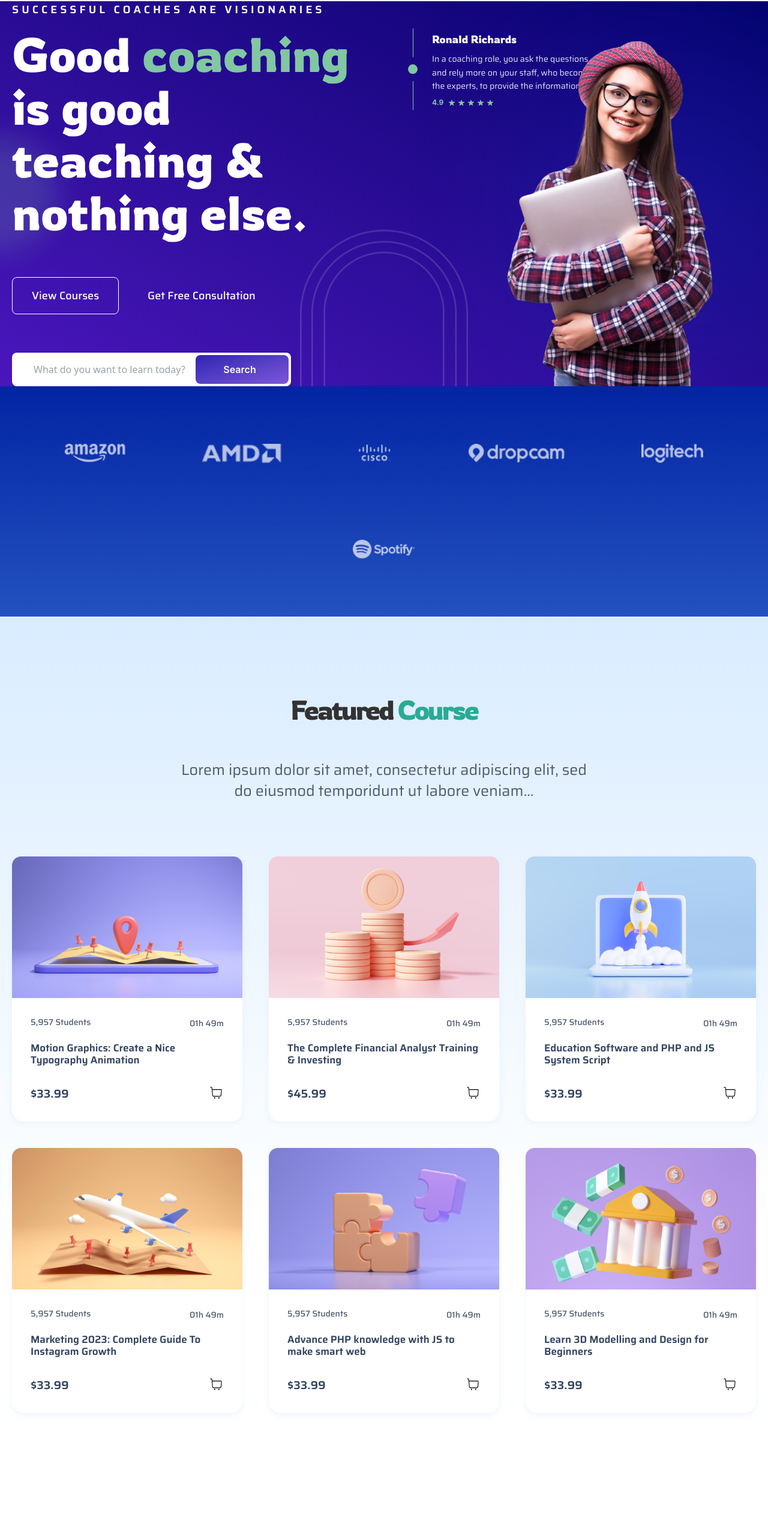
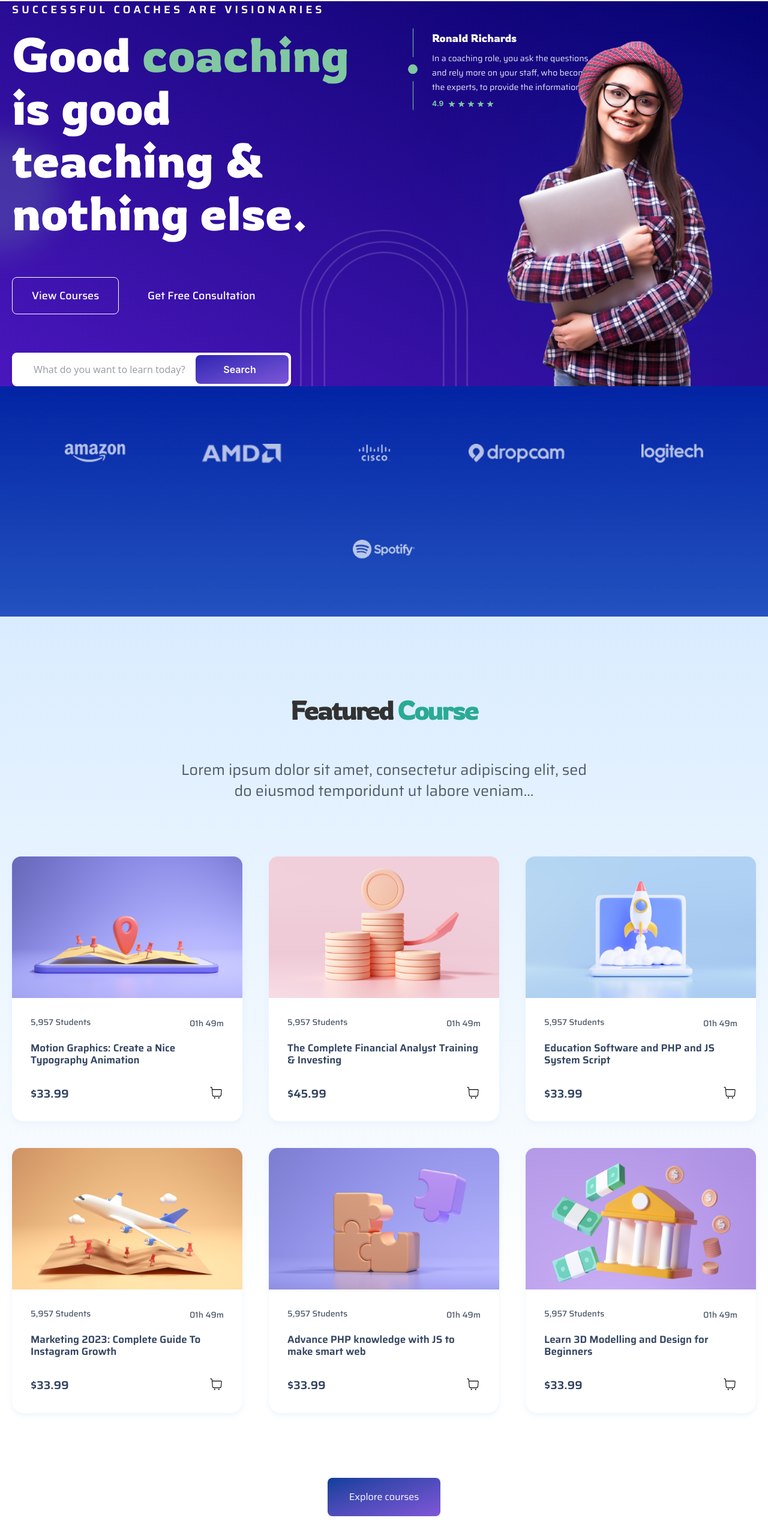
Before and after one commit to alma-mahmud/Edujarr-Education, a React (Vite) app: page / in a window 1280 px wide. Shown: the part 130-2696 px from the top of the page at 60% size. Before the commit the page ends 2606 px from the top, so only its background shows below. Built offline with nearby package versions, Linux system fonts and the light colour scheme.

Commit message:
Banner,Navber somthing change

```diff
--- a/src/components/Banner/Banner.jsx
+++ b/src/components/Banner/Banner.jsx
@@ -65,7 +65,7 @@ const Banner = () => {
               </div>
               <div className="main flex flex-col gap-y-2 text-white text-left">
                 <p className="title font-rowdies text-lg">Ronald Richards</p>
-                <h2 className="description font-saira text-sm opacity-90 leading-relaxed">
+                <h2 className="description font-saira text-sm opacity-90 leading-[24px]">
                   In a coaching role, you ask the questions and rely more on your
                   staff, who become the experts, to provide the information.
                 </h2>
--- a/src/components/FeaturedCourse/FeaturedCourse.jsx
+++ b/src/components/FeaturedCourse/FeaturedCourse.jsx
@@ -84,6 +84,11 @@ function FeaturedCourse() {
                     ))
                 }
             </div>
+            <div className='flex justify-center pt-10 lg:pt-27'>
+                <button className="signup py-5 px-9 bg-linear-to-br from-[#083f9b] to-[#7f56d9] text-white rounded-lg font-saira ">
+              Explore courses
+            </button>
+            </div>
         </div>
     </section>
     </>
--- a/src/components/Navber/Navber.jsx
+++ b/src/components/Navber/Navber.jsx
@@ -1,8 +1,8 @@
 import React, { useState } from 'react';
 import { FiShoppingBag, FiSearch, FiChevronDown } from "react-icons/fi";
 import { FaRegCircleUser } from "react-icons/fa6";
-import { RiMenu3Fill } from "react-icons/ri"; // মেনু আইকন
-import { RxCross2 } from "react-icons/rx";    // ক্লোজ আইকন
+import { RiMenu3Fill } from "react-icons/ri"; // menu Icon
+import { RxCross2 } from "react-icons/rx";    // Close Icon
 import logo from '../../assets/Images/Main-logo/logo.png'
 
 const Navbar = () => {
@@ -36,7 +36,7 @@ const Navbar = () => {
           </div>
           <div className="nav_btn capitalize font-medium font-saira text-xl flex items-center">
             <button className="login py-5 px-9 underline">login</button>
-            <button className="signup py-5 px-9 bg-linear-to-br from-[#083f9b] to-[#7f56d9] text-white rounded-lg">
+            <button className="signup py-5 px-9 font-saira bg-linear-to-br from-[#083f9b] to-[#7f56d9] text-white rounded-lg">
               signup
             </button>
           </div>
@@ -58,17 +58,15 @@ const Navbar = () => {
         ></div>
 
         {/* মেনু স্লাইডার ডিভ (Sidebar Content) */}
-        <div className={`relative h-full w-[70%] bg-[#6e48ff] p-10 flex flex-col gap-8 shadow-2xl transition-transform duration-500 ease-[cubic-bezier(0.4,0,0.2,1)] ${
+        <div className={`relative h-full w-[70%] bg-gradient-to-br from-[#0f3460] via-[#5b21b6] to-[#8b5cf6] p-10 flex flex-col gap-8 font-saira shadow-2xl transition-transform duration-500 ease-[cubic-bezier(0.4,0,0.2,1)] ${
           isOpen ? "translate-x-0" : "translate-x-full"}`}>
 
           {/* ক্লোজ আইকন - এটি ট্যাপ করলে সামান্য ঘুরবে */}
           <div className="flex justify-end">
-            <RxCross2
-              className={`text-white text-4xl cursor-pointer transition-transform duration-500 ${
-                isOpen ? "rotate-0" : "rotate-90"
-              }`}
-              onClick={() => setIsOpen(false)}
-            />
+              <RxCross2
+                className={`text-white text-4xl cursor-pointer transition-all duration-500 ease-in-out hover:rotate-180 hover:scale-125 active:scale-90`}
+                onClick={() => setIsOpen(false)}
+              />
           </div>
 
           {/* Menu Links */}
```
